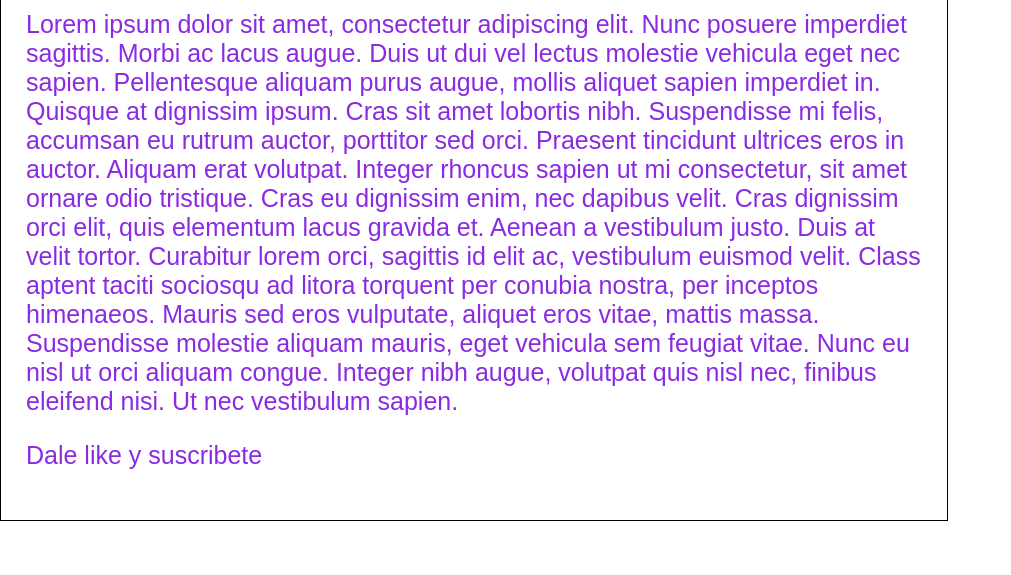
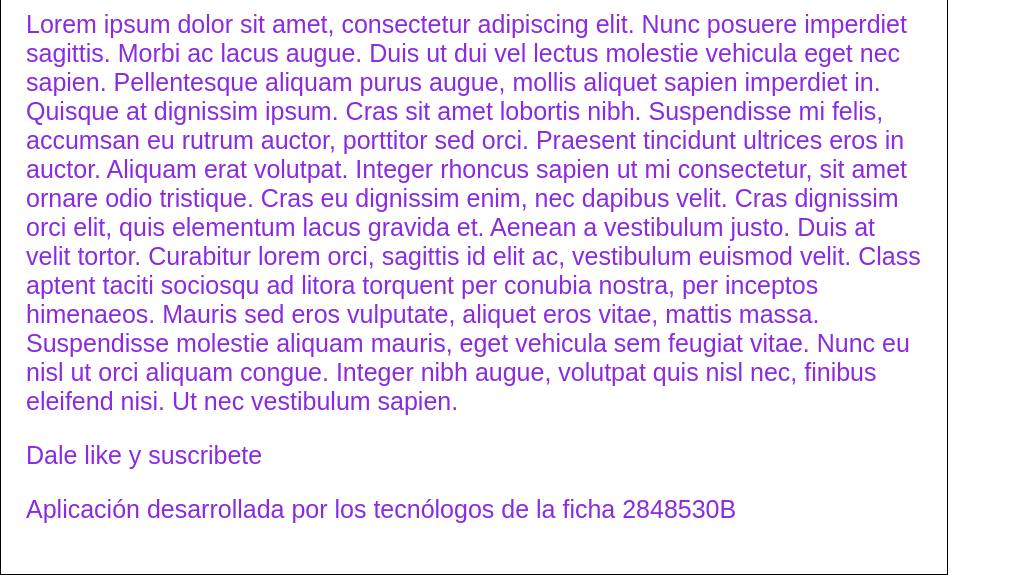
Before and after one commit to LinaB24/washington_proyecto2, a plain HTML site: page index.html in a window 1280 px wide. Shown: the part 269-844 px from the top of the page, without its empty margins (0-1011 px from the left). Before the commit the page ends 800 px from the top, so only its background shows below. Drawn offline with Linux system fonts and the light colour scheme.

Commit message:
Actualizacion de pagina desarrollada por

```diff
--- a/index.html
+++ b/index.html
@@ -34,6 +34,7 @@
             sapien.</p>
 
             <p>Dale like y suscribete</p>
+            <p>Aplicación desarrollada por los tecnólogos de la ficha 2848530B</p>
     </div>
 </body>
 
```
